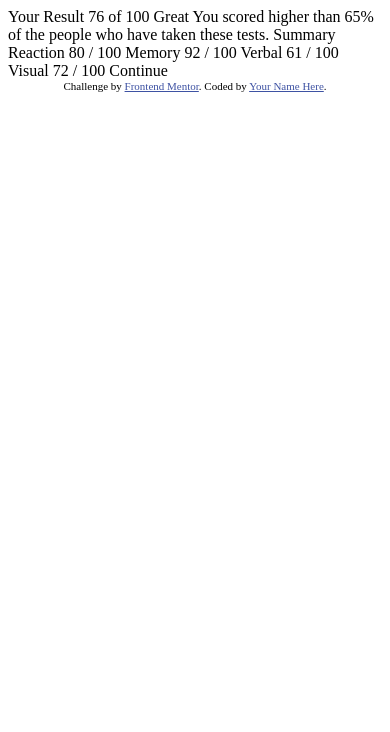
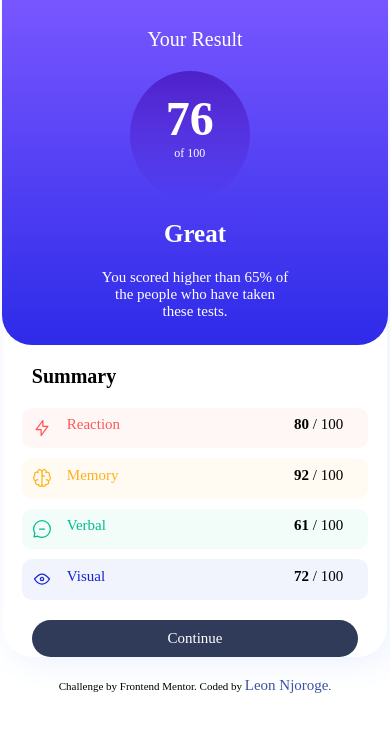
Before and after one commit to LeonNjoroge/FMCodeCh1, a plain HTML site: page results-summary-component-main/index.html in a window 390 px wide. Drawn offline with Linux system fonts and the light colour scheme.

Commit message:
modified:   results-summary-component-main/data.json modified:   results-summary-component-main/index.html new file:   results-summary-component-main/script.js new file:   results-summary-component-main/style.css

```diff
--- a/results-summary-component-main/data.json
+++ b/results-summary-component-main/data.json
@@ -1,22 +1,23 @@
+
 [
   {
     "category": "Reaction",
-    "score": 80,
+    "score": 20,
     "icon": "./assets/images/icon-reaction.svg"
   },
   {
     "category": "Memory",
-    "score": 92,
+    "score": 22,
     "icon": "./assets/images/icon-memory.svg"
   },
   {
     "category": "Verbal",
-    "score": 61,
+    "score": 21,
     "icon": "./assets/images/icon-verbal.svg"
   },
   {
     "category": "Visual",
-    "score": 72,
+    "score": 22,
     "icon": "./assets/images/icon-visual.svg"
   }
 ]
--- a/results-summary-component-main/index.html
+++ b/results-summary-component-main/index.html
@@ -1,11 +1,12 @@
 <!DOCTYPE html>
 <html lang="en">
+
 <head>
   <meta charset="UTF-8">
   <meta name="viewport" content="width=device-width, initial-scale=1.0"> <!-- displays site properly based on user's device -->
 
   <link rel="icon" type="image/png" sizes="32x32" href="./assets/images/favicon-32x32.png">
-
+  <link rel="stylesheet" href="style.css">
   <title>Frontend Mentor | Results summary component</title>
 
   <!-- Feel free to remove these styles or customise in your own stylesheet 👍 -->
@@ -15,33 +16,78 @@
   </style>
 </head>
 <body>
+<main>
 
-  Your Result
-  76
-  of 100
+  <section class = "section-parent">
 
-  Great
-  You scored higher than 65% of the people who have taken these tests.
+    <div class = "section-child" id ="resultArea">
 
-  Summary
+      <h3 class = "resultUpper">Your Result</h3>
 
-  Reaction
-  80 / 100
+      <div class = "resultCircle">
+            <p><strong style="font-size: 4em;" id="resultValue">76</strong> <br>of 100</p>
+      </div>
 
-  Memory
-  92 / 100
+      <h2 class = "resultLower" id="h2Lower"> Great</h2>
+        <p id="pLower"> You scored higher than 65% of<br>
+          the people who have taken <br>
+          these tests.</p>
 
-  Verbal
-  61 / 100
+    </div>
 
-  Visual
-  72 / 100
+    <div class = "section-child" id="summaryArea">
 
-  Continue
+      <h3 class = "summaryUpper">Summary</h3>
 
-  <div class="attribution">
-    Challenge by <a href="https://www.frontendmentor.io?ref=challenge" target="_blank">Frontend Mentor</a>.
-    Coded by <a href="#">Your Name Here</a>.
-  </div>
+
+      <div class = "fig-box" style="background-color: hsla(0, 100%, 67%,0.05);">
+        <img src="assets\images\icon-reaction.svg" class="value-icons">
+
+          <p class= "value-val" style="color: hsl(0, 100%, 67%);" >Reaction</p> <p class="value-num"><b id="reac">80</b> / 100</p>
+
+
+      </div>
+
+      <div class = "fig-box" style="background-color: hsla(39, 100%, 56%,0.05);">
+        <img src="assets\images\icon-memory.svg" class="value-icons">
+
+          <p class= "value-val" style="color: hsl(39, 100%, 56%);" >Memory</p> <p class="value-num"><b id="mem">92</b> / 100</p>
+
+      </div>
+
+      <div class = "fig-box" style="background-color: hsla(166, 100%, 37%,0.05);">
+        <img src="assets\images\icon-verbal.svg" class="value-icons">
+
+          <p class= "value-val" style="color: hsl(166, 100%, 37%);" >Verbal</p> <p class="value-num"><b id="ver">61</b> / 100</p>
+
+        </div>
+
+      <div class = "fig-box"  style="background-color: hsla(234, 85%, 45%,0.05);">
+        <img src="assets\images\icon-visual.svg" class="value-icons">
+
+          <p class= "value-val" style="color: hsl(234, 85%, 45%);" >Visual</p>  <p class="value-num"><b id="vis">72</b> / 100</p>
+
+
+      </div>
+      <button type = "submit" id="continue"> Continue </button>
+
+    </div>
+
+  </section>
+
+
+</main>
+
+  <footer>
+    <div class="attribution">
+      Challenge by Frontend Mentor</a>.
+      Coded by <a href="#" style="text-decoration: none;">Leon Njoroge</a>.
+    </div>
+  </footer>
+
+
 </body>
+  <script src="script.js"></script>
+  <script src="data.json"></script>
+
 </html>
--- /dev/null
+++ b/results-summary-component-main/script.js
@@ -0,0 +1,82 @@
+/*const info ="data.json";*/
+let info = [
+    {
+      "category": "Reaction",
+      "score": 80,
+      "icon": "./assets/images/icon-reaction.svg"
+    },
+    {
+      "category": "Memory",
+      "score": 92,
+      "icon": "./assets/images/icon-memory.svg"
+    },
+    {
+      "category": "Verbal",
+      "score": 61,
+      "icon": "./assets/images/icon-verbal.svg"
+    },
+    {
+      "category": "Visual",
+      "score": 72,
+      "icon": "./assets/images/icon-visual.svg"
+    }
+  ]
+
+
+let reactionVal = info[0].score;
+let memoryVal = info[1].score;
+let verbalVal=info[2].score;
+let visualVal = info[3].score;
+
+
+const reactionNum= document.querySelector("#reac");
+const memoryNum= document.querySelector("#mem");
+const verbalNum= document.querySelector("#ver");
+const visualNum= document.querySelector("#vis");
+
+
+
+const resultNumText= document.querySelector("#resultValue");
+const resultText = document.querySelector("#pLower");
+const resultHeading= document.querySelector("#h2Lower");
+const button1 =  document.querySelector("#continue");
+
+
+button1.onclick = returnVal;
+
+
+function returnVal(){
+    randomize();
+    average = Math.floor((reactionVal+memoryVal+verbalVal+visualVal)/4);
+    resultNumText.innerText = average ;
+    reactionNum.innerText = reactionVal;
+    memoryNum.innerText = memoryVal;
+    verbalNum.innerText = verbalVal;
+    visualNum.innerText = visualVal;
+    resultParagraph(average);
+    console.log("Done!!");
+
+
+}
+
+function randomize(){
+    reactionVal =Math.floor(Math.random(0,100)*100);
+    memoryVal = Math.floor(Math.random(0,100)*100);
+    verbalVal = Math.floor(Math.random(0,100)*100);
+    visualVal = Math.floor(Math.random(0,100)*100);
+}
+
+function resultParagraph(val){
+    if(val >= 70 ){
+        resultHeading.innerText ="Great";
+        resultText.innerText="You scored higher than 65% of \nthe people who have taken \nthese tests";
+    }else{
+        if(val >= 50 && val < 70){
+            resultHeading.innerText ="Good";
+            resultText.innerText="You scored higher than 40% of \nthe people who have taken\n these tests";
+        }else{
+            resultHeading.innerText ="Too Bad";
+            resultText.innerText="You scored lower than 90% of \nthe people who have taken\n these tests";
+        }
+}
+        }
--- /dev/null
+++ b/results-summary-component-main/style.css
@@ -0,0 +1,222 @@
+/* Set the values for the whole page */
+* {
+    font-size: 15px;
+    font-family: Hanken Grotesk;
+
+}
+
+
+
+/* Set the division of sections */
+.section-parent{
+    display: flex;
+    border: none;
+    box-shadow: 7px 5px 35px hsl(221, 100%, 96%);
+    border-radius: 30px;
+    margin: 10rem 25rem 5rem 25rem;
+    text-align: center;
+    align-items: stretch;
+
+
+}
+.section-child{
+    flex:1;
+    display: inline-block;
+    border-radius: inherit;
+    padding: 10px 30px 10px 30px;
+    vertical-align: middle;
+
+}
+/*
+.selection-parent{
+    display: flex;
+}
+.selection-child{
+    flex:1;
+    padding:1em;
+    border: solid;
+}
+*/
+
+/* Set the values for Results area */
+#resultArea{
+    background-image:linear-gradient(hsl(252, 100%, 67%),hsl(241, 81%, 54%));
+    padding:10px 30px;
+
+}
+#resultArea h2,h3{
+    color: white;
+}
+#resultArea p {
+    color: white;
+    font-weight: 150;
+
+}
+#resultArea h2{
+    font-size: 25px ;
+
+}
+#resultArea h3{
+    font-weight: 500;
+    font-size:20px;
+}
+
+/* Set the values for circle */
+.resultCircle{
+    background-image: linear-gradient(hsla(256, 72%, 46%, 1),hsla(241, 72%, 46%, 0));
+    border: none;
+    border-radius: 50%;
+    text-align: center;
+    vertical-align: middle;
+    margin: 0px 45px;
+    padding-top: 8px;
+    height: 10em;
+    width: 10em;
+
+
+
+
+
+
+
+}
+
+
+/* Set the values for the summary area */
+
+
+#summeryArea{
+    background-color: hsl(0, 0%, 100%);
+
+
+
+}
+
+#summaryArea h3{
+    color: black;
+    text-align: left;
+    font-size: 20px;
+    font-weight: 800;
+
+}
+div.fig-box{
+    width: 100%;
+    margin:10px -10px;
+    padding: 10px 10px 0px 10px;
+    background-color:lightgoldenrodyellow;
+    display: table;
+    border-radius: 10px;
+}
+
+
+img.value-icons{
+    float:left;
+    width: 20px;
+    height: 20px;
+    display: inline;
+
+
+
+}
+
+
+p.value-num{
+   float:right;
+   position: relative;
+   display: inline;
+   padding-right:15px;
+   padding-left: 20px;
+   margin-top: -0.1em;
+
+
+}
+
+
+p.value-val{
+    float:left;
+    position: relative;
+    display: inline;
+    padding-left: 15px;
+    margin-top: -0.1em;
+
+}
+
+button{
+    color: white;
+    padding:10px;
+    margin-top:10px;
+    border-radius: 30px;
+    border: none;
+    width: 100%;
+    background-color: hsl(224, 30%, 27%);
+
+}
+button:hover{
+    background-color:hsl(241, 81%, 54%);
+}
+button:active{
+    background-color: blueviolet;
+}
+
+@media screen and (max-width:600px) {
+    .section-parent{
+        display: block;
+        margin: -10px -5px;
+        padding:0px;
+
+
+
+
+    }
+    .section-child{
+        vertical-align: center;
+        border-top-left-radius: 0%;
+        border-top-right-radius: 0%;
+        margin: 0px;
+        padding:0px;
+        width: 85%;
+
+    }
+    #resultArea{
+       margin:0px -10px;
+
+    }
+    .resultCircle{
+    height: 8em;
+    width: 8em;
+    margin:0% 30%;
+
+
+
+
+
+    }
+    .resultCircle p{
+        font-size: 0.8em;
+        margin-bottom: -10px;
+
+    }
+    .value-val {
+        font-size:1em;
+    }
+    .value-icons{
+        height:15px;
+        width: 15px;
+    }
+    .attribution{
+        font-size:0.4em;
+        margin-top:30px;
+    }
+
+
+}
+
+@media screen and (max-width:1300px) and (min-width:600px)
+
+{
+    .section-parent{
+        display: block;
+        margin: 20em 0em;
+        padding:0px;
+}
+}
```
Also changed, not shown: 1 other file.
